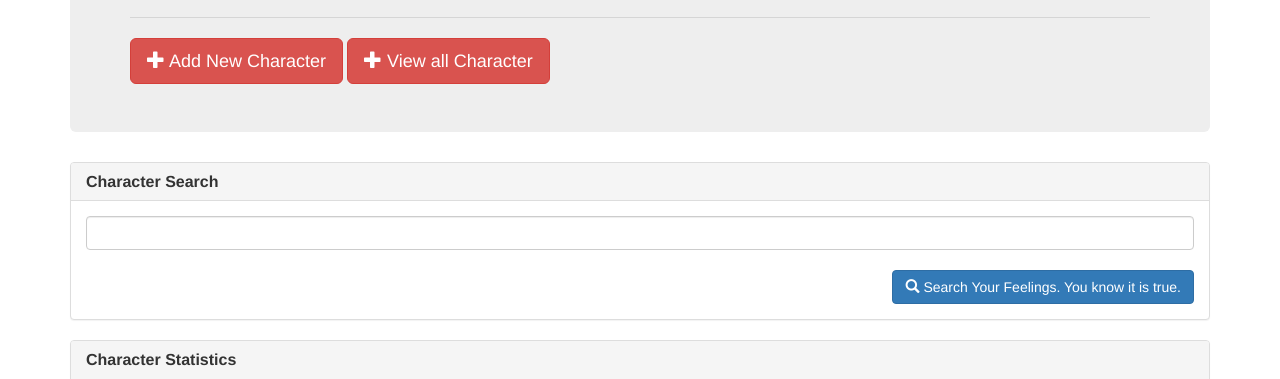
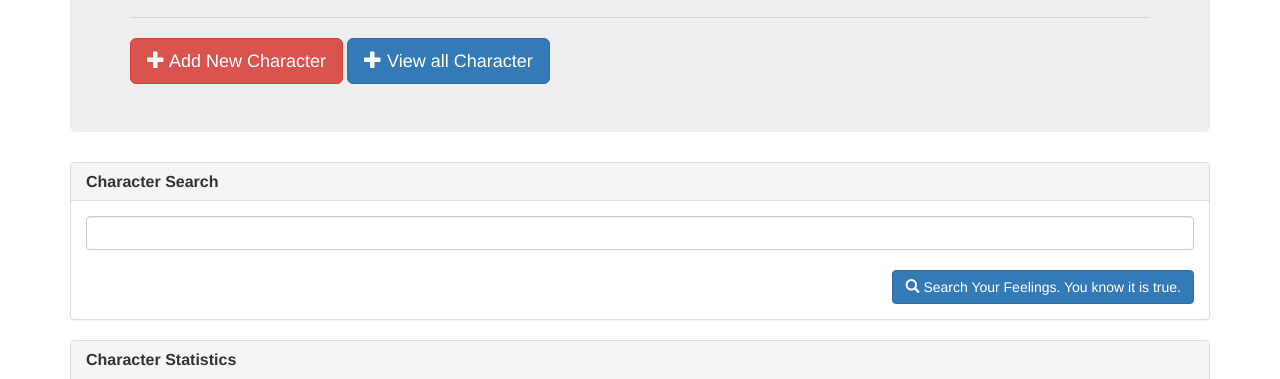
Before and after one commit to Gr8ChairmanMeow/StarWarz, a website: page view.html in a window 1280 px wide. Shown: the part 187-566 px from the top of the page. Drawn offline with nearby package versions, Linux system fonts and the light colour scheme.

Commit message:
Modified view all button.

```diff
--- a/view.html
+++ b/view.html
@@ -17,7 +17,7 @@
       <h3>The greatest resource in the galaxy for Star Wars statistics!</h3>
       <hr>
       <a href="/add"><button type="button" class="btn btn-danger btn-lg"><span class="glyphicon glyphicon-plus"></span> Add New Character</button></a>
-      <a href="/all"><button type="button" class="btn btn-danger btn-lg"><span class="glyphicon glyphicon-plus"></span> View all Character</button></a>
+      <a href="/all"><button type="button" class="btn btn-primary btn-lg"><span class="glyphicon glyphicon-plus"></span> View all Character</button></a>
     </div>
     <div class="row">
 
```
